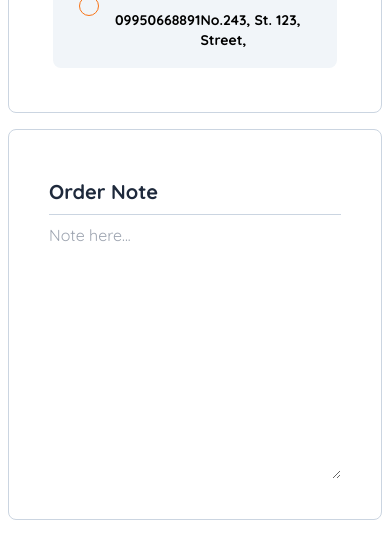
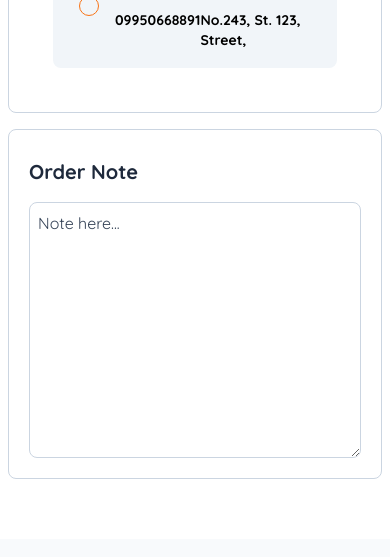
Before and after one commit to HeinKoZin/asxox_nuxt, a Nuxt app: page /checkout in a window 390 px wide. Shown: the part 1940-2497 px from the top of the page. Built offline with nearby package versions, Linux system fonts and the light colour scheme; grey boxes are pictures that could not be loaded; a web font is replaced by a local one; what vue2-touch-events would draw is missing.

Commit message:
OrderNodeCard design has changed.

```diff
--- a/components/Checkout/OrderNoteCard.vue
+++ b/components/Checkout/OrderNoteCard.vue
@@ -16,14 +16,14 @@ export default {};
   @apply w-full p-1 font-quicksand;
 }
 .order-note-container {
-  @apply w-full flex flex-col gap-y-2  border border-slate-300 p-10 rounded-lg;
+  @apply w-full flex flex-col gap-y-2 border border-slate-300 p-5 md:p-10 rounded-lg;
 }
 
 .order-note-container textarea {
-  @apply w-full h-64 border-none outline-none min-h-[16rem];
+  @apply w-full h-64  outline-none min-h-[16rem] placeholder:text-slate-700 border border-slate-300 p-2 rounded-lg;
 }
 
 .order-note-container .order-note-title {
-  @apply text-slate-800 text-xl font-bold font-quicksand border-b border-slate-300 py-2;
+  @apply text-slate-800 text-xl font-bold font-quicksand  py-2;
 }
 </style>
```
